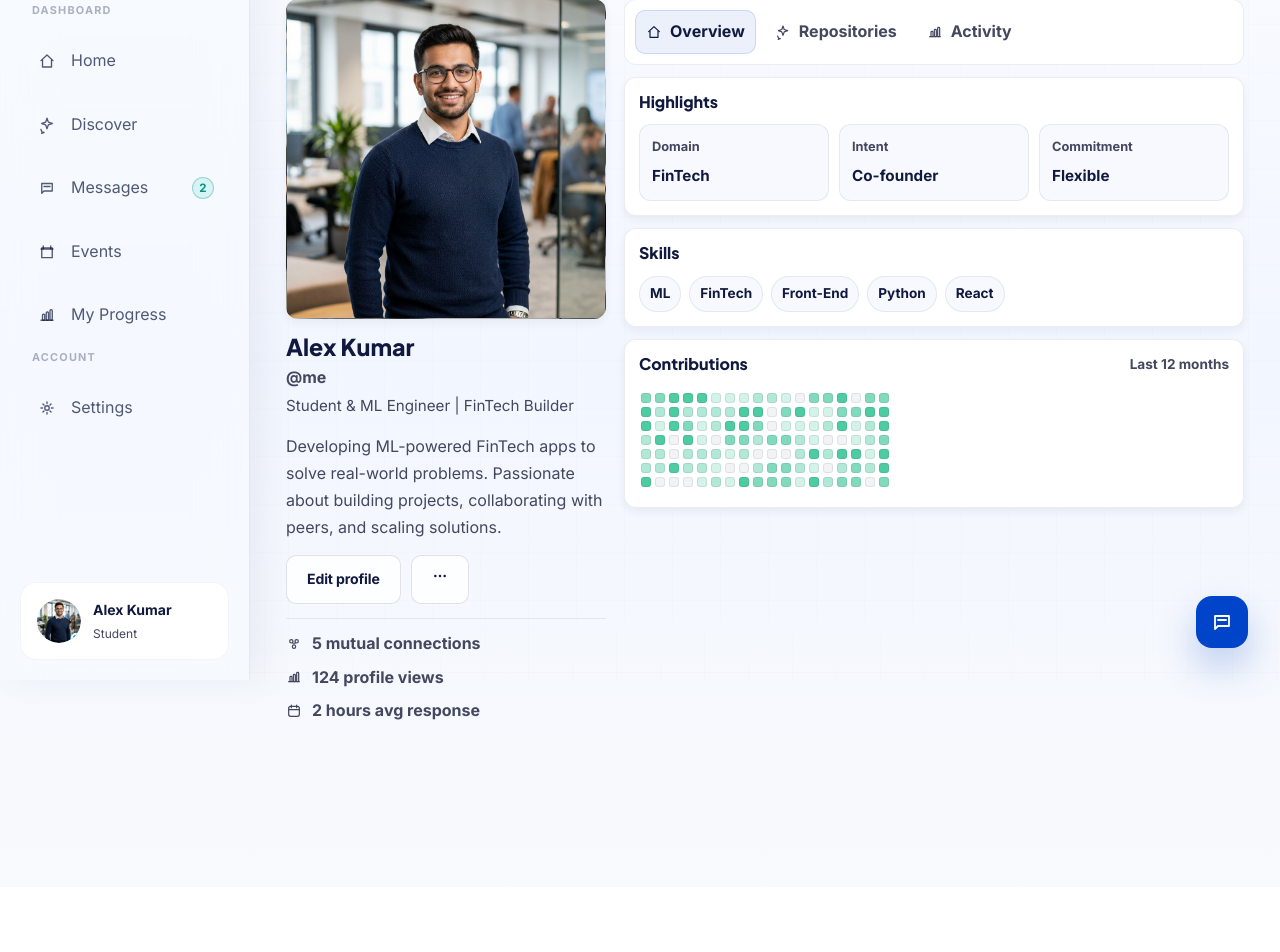
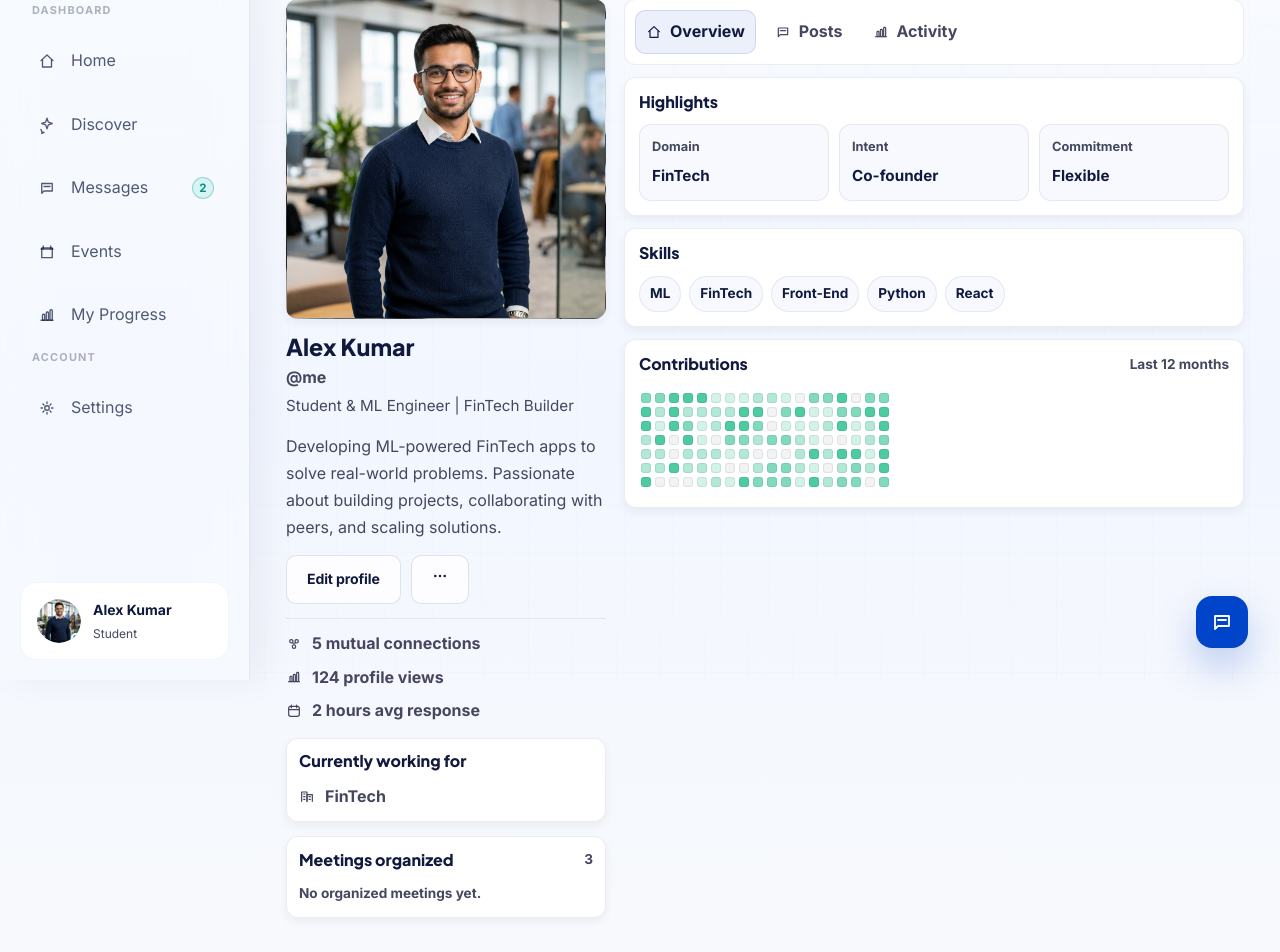
Before and after one commit to Tinder-for-Nerd/Frontend-TFN, a React (Vite) app: page /dashboard/profile in a window 1280 px wide. Shown: the part 120-1072 px from the top of the page. Before the commit the page ends 1007 px from the top, so only its background shows below. Built offline with nearby package versions, Linux system fonts and the light colour scheme; sample sign-in values are in the browser's storage.

Commit message:
Add posts and work/meeting sections to profile

```diff
--- a/src/modules/dashboard/pages/ProfilePage.jsx
+++ b/src/modules/dashboard/pages/ProfilePage.jsx
@@ -2,7 +2,7 @@ import { useEffect, useMemo, useState } from 'react';
 import { useParams } from 'react-router-dom';
 import { AppShell } from '../../../components/layout';
 import { Button, Badge, Icon } from '../../../components/ui';
-import { profiles as allProfiles } from '../../../data/mockData';
+import { profiles as allProfiles, events as allEvents } from '../../../data/mockData';
 import '../../../styles/profile.css';
 
 export function ProfilePage() {
@@ -26,6 +26,47 @@ export function ProfilePage() {
   }, [initialProfile]);
 
   const isMe = (profile?.username ?? 'me') === 'me';
+
+  const workingFor = useMemo(() => {
+    const title = profile?.title ?? '';
+    const at = title.split('@')[1]?.trim();
+    if (at) return at;
+    return profile?.companyStage ? `Startup (${profile.companyStage})` : profile?.domain ?? '';
+  }, [profile]);
+
+  const meetingsOrganized = useMemo(() => {
+    const hostName = profile?.name;
+    if (!hostName) return [];
+    return (allEvents ?? []).filter((event) => event?.host === hostName).slice(0, 4);
+  }, [profile]);
+
+  const posts = useMemo(() => {
+    const author = profile ?? allProfiles?.me;
+    const base = [
+      {
+        id: 'p1',
+        content: 'Sharing a quick update: building a clean scheduling + billing flow for mentorship sessions.',
+        timestamp: '2d',
+        likes: 18,
+        comments: 4,
+      },
+      {
+        id: 'p2',
+        content: 'Looking for collaborators on a hackathon project. If you are into React + product thinking, let’s connect.',
+        timestamp: '5d',
+        likes: 34,
+        comments: 9,
+      },
+      {
+        id: 'p3',
+        content: 'Just shipped a LinkedIn-style feed UI in our student dashboard. Next: better profile pages.',
+        timestamp: '1w',
+        likes: 51,
+        comments: 13,
+      },
+    ];
+    return base.map((item) => ({ ...item, author }));
+  }, [profile]);
 
   const primaryActions = isMe ? (
     <div className="pm-gh-actions">
@@ -114,6 +155,41 @@ export function ProfilePage() {
                 <span>{profile?.avgResponse ?? '—'} avg response</span>
               </div>
             </div>
+
+            <section className="pm-gh-card pm-gh-sidecard" aria-label="Currently working for">
+              <header className="pm-gh-card__head">
+                <h2>Currently working for</h2>
+              </header>
+              <div className="pm-gh-sidecard__body">
+                <div className="pm-gh-sidecard__row">
+                  <Icon name="company" size={16} />
+                  <span>{workingFor || '—'}</span>
+                </div>
+              </div>
+            </section>
+
+            <section className="pm-gh-card pm-gh-sidecard" aria-label="Meetings organized">
+              <header className="pm-gh-card__head">
+                <h2>Meetings organized</h2>
+                <span className="pm-gh-muted">{profile?.events ?? meetingsOrganized.length}</span>
+              </header>
+              <div className="pm-gh-sidecard__body">
+                {meetingsOrganized.length ? (
+                  <div className="pm-gh-side-list">
+                    {meetingsOrganized.map((event) => (
+                      <div key={event.id} className="pm-gh-side-item">
+                        <strong>{event.title}</strong>
+                        <span className="pm-gh-muted">
+                          {event.date} · {event.time}
+                        </span>
+                      </div>
+                    ))}
+                  </div>
+                ) : (
+                  <div className="pm-gh-muted">No organized meetings yet.</div>
+                )}
+              </div>
+            </section>
           </aside>
 
           <main className="pm-gh-main" aria-label="Profile main">
@@ -126,11 +202,11 @@ export function ProfilePage() {
                 <Icon name="home" size={16} /> Overview
               </button>
               <button
-                className={activeTab === 'repos' ? 'is-active' : ''}
+                className={activeTab === 'posts' ? 'is-active' : ''}
                 type="button"
-                onClick={() => setActiveTab('repos')}
+                onClick={() => setActiveTab('posts')}
               >
-                <Icon name="spark" size={16} /> Repositories
+                <Icon name="messages" size={16} /> Posts
               </button>
               <button
                 className={activeTab === 'activity' ? 'is-active' : ''}
@@ -191,28 +267,51 @@ export function ProfilePage() {
               </div>
             ) : null}
 
-            {activeTab === 'repos' ? (
+            {activeTab === 'posts' ? (
               <div className="pm-gh-section">
-                <section className="pm-gh-card" aria-label="Repositories">
+                <section className="pm-gh-card" aria-label="Posts">
                   <header className="pm-gh-card__head">
-                    <h2>Repositories</h2>
-                    <span className="pm-gh-muted">Sample projects</span>
+                    <h2>Posts</h2>
+                    <span className="pm-gh-muted">Recent updates</span>
                   </header>
-                  <div className="pm-gh-repo-list">
-                    {(
-                      [
-                        { name: 'collab-matcher', meta: 'React · Vite', desc: 'Discover and connect with builders.' },
-                        { name: 'session-booking', meta: 'UI · Scheduling', desc: 'Booking and billing flow prototypes.' },
-                        { name: 'feed-ui', meta: 'Design system', desc: 'LinkedIn-like feed components.' },
-                      ]
-                    ).map((repo) => (
-                      <div key={repo.name} className="pm-gh-repo">
-                        <div>
-                          <strong>{repo.name}</strong>
-                          <p>{repo.desc}</p>
-                        </div>
-                        <span className="pm-gh-repo__meta">{repo.meta}</span>
-                      </div>
+                  <div className="pm-gh-post-list">
+                    {posts.map((post) => (
+                      <article key={post.id} className="pm-gh-post">
+                        <header className="pm-gh-post__head">
+                          <div className="pm-gh-post__who">
+                            <div
+                              className="pm-gh-post__avatar"
+                              style={
+                                post.author?.src
+                                  ? { backgroundImage: `url(${post.author.src})` }
+                                  : undefined
+                              }
+                              aria-hidden="true"
+                            >
+                              {!post.author?.src ? (post.author?.avatar ?? 'ME') : null}
+                            </div>
+                            <div className="pm-gh-post__meta">
+                              <strong>{post.author?.name ?? 'Member'}</strong>
+                              <span className="pm-gh-muted">{post.timestamp}</span>
+                            </div>
+                          </div>
+                          <button className="pm-icon-button" type="button" aria-label="Post options">
+                            <Icon name="more" size={18} />
+                          </button>
+                        </header>
+                        <div className="pm-gh-post__body">{post.content}</div>
+                        <footer className="pm-gh-post__footer">
+                          <span className="pm-gh-post__pill">
+                            <Icon name="thumbs-up" size={14} /> {post.likes}
+                          </span>
+                          <span className="pm-gh-post__pill">
+                            <Icon name="message-circle" size={14} /> {post.comments}
+                          </span>
+                          <span className="pm-gh-post__pill pm-gh-post__pill--end">
+                            <Icon name="send" size={14} /> Share
+                          </span>
+                        </footer>
+                      </article>
                     ))}
                   </div>
                 </section>
--- a/src/styles/profile.css
+++ b/src/styles/profile.css
@@ -296,6 +296,120 @@
   font-weight: 800;
 }
 
+.pm-gh-sidecard {
+  padding: 12px;
+}
+
+.pm-gh-sidecard__body {
+  display: grid;
+  gap: 10px;
+}
+
+.pm-gh-sidecard__row {
+  display: flex;
+  gap: 10px;
+  align-items: center;
+  color: var(--text-secondary);
+  font-weight: 800;
+}
+
+.pm-gh-side-list {
+  display: grid;
+  gap: 10px;
+}
+
+.pm-gh-side-item strong {
+  display: block;
+  font-weight: 1000;
+  margin-bottom: 2px;
+}
+
+.pm-gh-post-list {
+  display: grid;
+  gap: 12px;
+}
+
+.pm-gh-post {
+  border: 1px solid var(--border-subtle);
+  background: var(--bg-base);
+  border-radius: 12px;
+  padding: 12px;
+  display: grid;
+  gap: 10px;
+}
+
+.pm-gh-post__head {
+  display: flex;
+  align-items: flex-start;
+  justify-content: space-between;
+  gap: 12px;
+}
+
+.pm-gh-post__who {
+  display: flex;
+  gap: 10px;
+  align-items: center;
+  min-width: 0;
+}
+
+.pm-gh-post__avatar {
+  width: 34px;
+  height: 34px;
+  border-radius: 10px;
+  border: 1px solid var(--border-subtle);
+  background: linear-gradient(135deg, var(--brand-teal), var(--brand-violet));
+  background-size: cover;
+  background-position: center;
+  display: grid;
+  place-items: center;
+  color: var(--text-inverse);
+  font-weight: 1000;
+  font-size: 12px;
+  flex-shrink: 0;
+}
+
+.pm-gh-post__meta {
+  display: flex;
+  gap: 10px;
+  align-items: baseline;
+  min-width: 0;
+}
+
+.pm-gh-post__meta strong {
+  white-space: nowrap;
+  overflow: hidden;
+  text-overflow: ellipsis;
+}
+
+.pm-gh-post__body {
+  color: var(--text-primary);
+  line-height: 1.6;
+  font-weight: 700;
+}
+
+.pm-gh-post__footer {
+  display: flex;
+  gap: 10px;
+  flex-wrap: wrap;
+}
+
+.pm-gh-post__pill {
+  display: inline-flex;
+  align-items: center;
+  gap: 8px;
+  padding: 6px 10px;
+  border-radius: 9999px;
+  border: 1px solid var(--border-subtle);
+  background: rgba(255, 255, 255, 0.75);
+  color: var(--text-secondary);
+  font-weight: 900;
+  font-size: 0.85rem;
+}
+
+.pm-gh-post__pill--end {
+  margin-left: auto;
+}
+
 /* Mobile Optimization */
 @media (max-width: 640px) {
   .pm-gh-profile {
```
